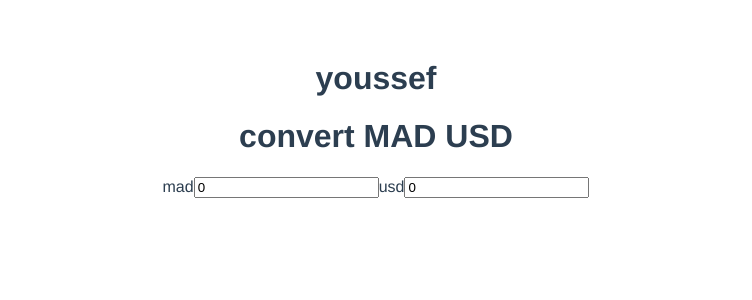
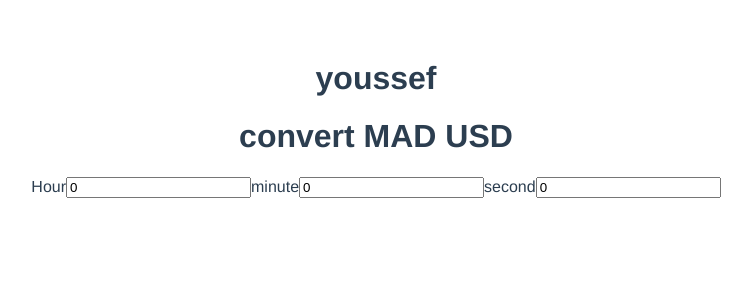
Before and after one commit to Elkafhi-Youssef/startvue, a Vue app: page / in a window 1280 px wide. Shown: the top 300 px of the page, without its empty margins (264-1016 px from the left). Built offline with nearby package versions, Linux system fonts and the light colour scheme.

Commit message:
Convert between (hour minutes seconds)

```diff
--- a/src/App.vue
+++ b/src/App.vue
@@ -5,10 +5,12 @@
   <!-- <h2 v-html="greate"></h2> -->
   <h1> {{fullname}}</h1>
   <h1> convert MAD USD</h1>
-  <label >mad</label>
-  <input type="number"   v-model="mad">
-  <label >usd</label>
-  <input type="number"   v-model="usd">
+  <label >Hour</label>
+  <input type="number"   v-model="h">
+  <label >minute</label>
+  <input type="number"   v-model="m">
+  <label >second</label>
+  <input type="number"   v-model="s">
 </template>
 
 <script>
@@ -20,8 +22,9 @@ export default {
     return{
      first:'youssef',
      last:'elkafhi',
-    mad:0,
-    usd:0
+    h :0,
+    m:0,
+    s:0,
 
     }
   },
@@ -36,12 +39,19 @@ export default {
     }
   },
   watch:{
-    mad(v){
-      this.usd = v/10;
+    h(v){
+      this.m = v*60;
+      this.s = v*60*60;
     },
-     usd(v){
-      this.mad = v*10;
-    }
+    m(v){
+      this.h = v/60;
+      this.s = v*60;
+    },
+     s(v){
+      this.m = v/60;
+      this.h = v/3600;
+    },
+
   }
 }
 </script>
```
